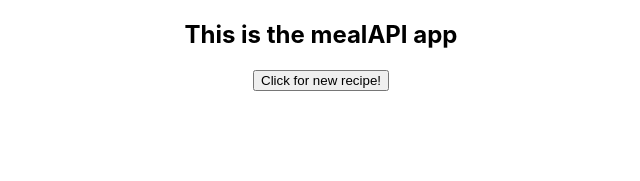
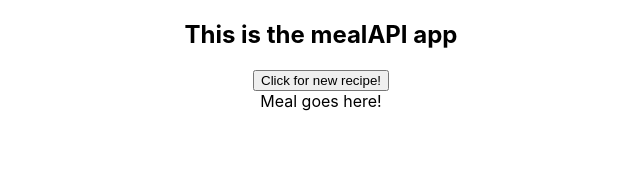
Before and after one commit to twdykes7/consume-mealAPI, a React (Create React App) app: page / in a window 1280 px wide. Shown: the top 181 px of the page, without its empty margins (319-959 px from the left). Built offline with nearby package versions, Linux system fonts and the light colour scheme.

Commit message:
Add components

```diff
--- a/src/App.js
+++ b/src/App.js
@@ -1,5 +1,6 @@
 import React, { useState, useCallback } from 'react';
 
+import Meal from './components/Meal';
 import './App.css';
 
 function App() {
@@ -16,7 +17,7 @@ function App() {
 
       const data = await response.json();
       const meal = data.meals[0];
-      console.log(meal)
+      // console.log(meal)
 
       const trimmedMealObj = {};
 
@@ -26,7 +27,9 @@ function App() {
           trimmedMealObj[`${property}`] = `${meal[property]}`;
         }
       }
-      console.log(trimmedMealObj);
+      // console.log(trimmedMealObj);
+      setMeal(trimmedMealObj);
+      // console.log(meal)
 
     }  catch (error) {
       console.log(error.message)
@@ -35,8 +38,11 @@ function App() {
 
   return (
     <div className="App">
-      <h2>This is the mealAPI app</h2>
-      <button onClick={fetchMealHandler}>Click for new recipe!</button>
+      <section>
+        <h1>This is the mealAPI app</h1>
+        <button onClick={fetchMealHandler}>Click for new recipe!</button>
+      </section>
+      <Meal meal={meal}/>
     </div>
   );
 }
--- /dev/null
+++ b/src/components/Meal.js
@@ -0,0 +1,14 @@
+import React from 'react';
+
+const Meal = (props) => {
+
+  for (const property in props.meal) {
+    console.log(`${property} `, `${props.meal[property]} ` )
+  }
+
+  return (
+    <div>Meal goes here!</div>
+  )
+};
+
+export default Meal;
```
Also changed, not shown: src/components/MealIngredients.js (added, +7 -0 lines).
